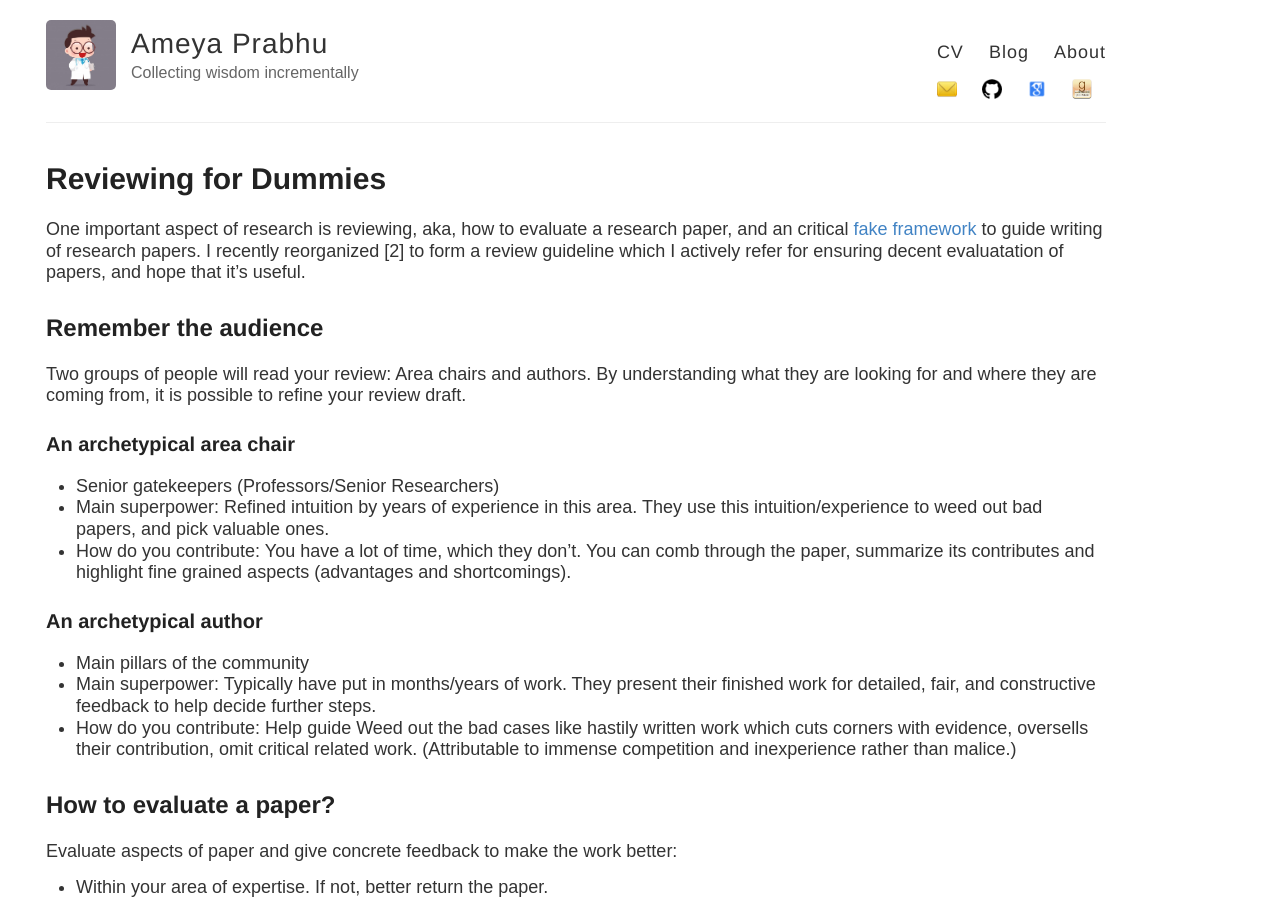
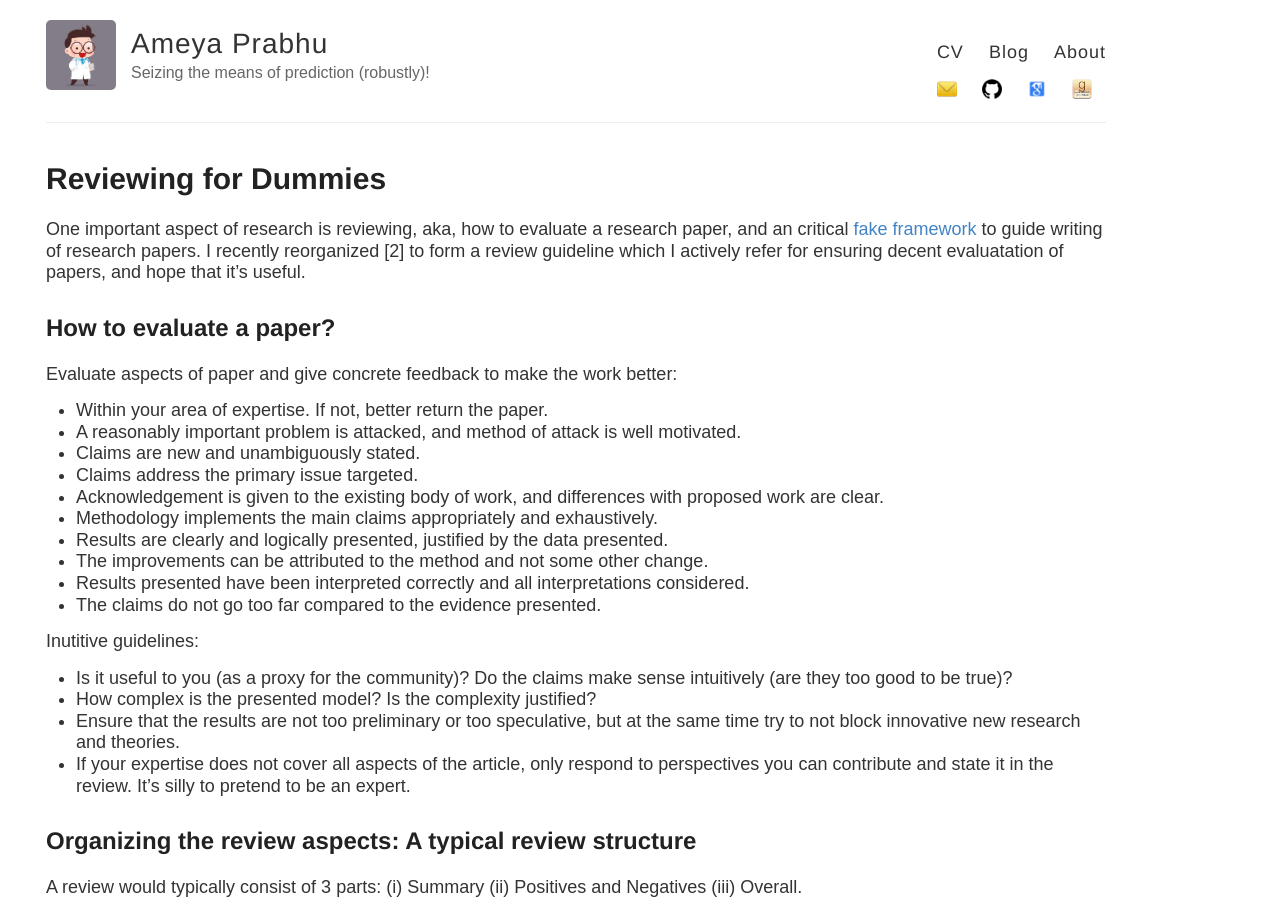
Before and after one commit to drimpossible/drimpossible.github.io, a Jekyll site: the page built from blog/life/reviewing_for_dummies.md, in a window 1280 px wide and 900 px high. Built offline with Jekyll 4.4.1, drawn with Linux system fonts in a browser that asks for light colours; comment, search, counter and statistics services are not loaded.

Commit message:
some changes

```diff
--- a/_config.yml
+++ b/_config.yml
@@ -6,7 +6,7 @@
 name: Ameya Prabhu
 
 # Short bio or description (displayed in the header)
-description: Collecting wisdom incrementally
+description: Seizing the means of prediction (robustly)!
 #I care about AGI, EA, Economics and Optimization.
 
 # URL of your avatar or profile pic (you could use your GitHub profile pic)
--- a/blog/life/reviewing_for_dummies.md
+++ b/blog/life/reviewing_for_dummies.md
@@ -12,22 +12,6 @@ date: 2019-12-26 00:00:00 +0000
 ---
 
 One important aspect of research is reviewing, aka, how to evaluate a research paper, and an critical [fake framework](https://www.lesswrong.com/posts/wDP4ZWYLNj7MGXWiW/in-praise-of-fake-frameworks) to guide writing of research papers. I recently reorganized [2] to form a review guideline which I actively refer for ensuring decent evaluatation of papers, and hope that it's useful.
-
-## Remember the audience
-
-Two groups of people will read your review: Area chairs and authors. By understanding what they are looking for and where they are coming from, it is possible to refine your review draft.
-
-### An archetypical area chair
-
-* Senior gatekeepers (Professors/Senior Researchers)
-* Main superpower: Refined intuition by years of experience in this area. They use this intuition/experience to weed out bad papers, and pick valuable ones.
-* How do you contribute: You have a lot of time, which they don't. You can comb through the paper, summarize its contributes and highlight fine grained aspects (advantages and shortcomings).
-
-### An archetypical author
-
-* Main pillars of the community
-* Main superpower: Typically have put in months/years of work. They present their finished work for detailed, fair, and constructive feedback to help decide further steps.
-* How do you contribute: Help guide Weed out the bad cases like hastily written work which cuts corners with evidence, oversells their contribution, omit critical related work. (Attributable to immense competition and inexperience rather than malice.)
 
 ## How to evaluate a paper?
 
```
Also changed, not shown: about/index.md (+4 -4 lines), blog/continual_learning/benchmarking.md (added, +13 -0 lines), blog/continual_learning/index.md (+9 -4 lines), blog/index.md (+5 -1 lines), blog/life/ethical-ai.md (added, +6 -0 lines), blog/life/general-oxford-facts.md (added, +16 -0 lines), blog/life/interesting-posts.md (added, +18 -0 lines), blog/life/newcombs-paradox.md (deleted, +0 -18 lines), blog/popacads/calibration-goes-beyond-ml.md (renamed from blog/life/calibration-goes-beyond-ml.md, +1 -3 lines), blog/popacads/short-snippets.md (added, +18 -0 lines).
